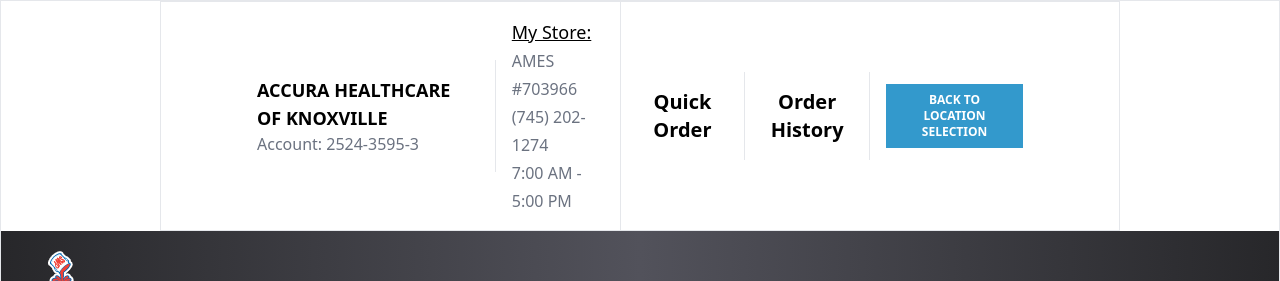
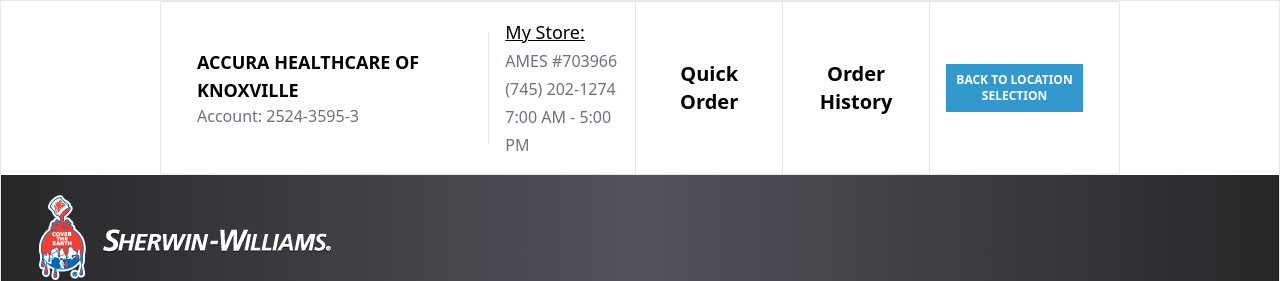
Before and after one commit to kxc184/module-federation-app, a React (Vite) app in the folder packages/homepage/: page / in a window 1280 px wide. Shown: the top 281 px of the page. Built offline with nearby package versions, Linux system fonts and the light colour scheme.

Commit message:
footer and header style changes

```diff
--- a/packages/homepage/src/App.tsx
+++ b/packages/homepage/src/App.tsx
@@ -9,7 +9,7 @@
   return (
     <main className=" border border-solid mx-auto">
       <nav className="container mx-auto flex justify-center">
-        <ul className="px-20 flex place-content-evenly items-center border border-solid text-xs w-[75vw] ">
+        <ul className="px-5 flex place-content-evenly items-center border border-solid text-xs w-[75vw] ">
           <li className=" p-4 border-r border-solid flex-col  w-[13.2vw]bg-red-300">
             <p className="text-lg font-semibold">
               ACCURA HEALTHCARE OF KNOXVILLE
@@ -26,14 +26,14 @@
               </span>
             </a>
           </li>
-          <li className=" p-4 border-r border-solid text-center text-xl font-semibold  w-[13.2vw]">
+          <li className=" h-full flex items-center justify-center p-4 border-r border-solid text-center text-xl font-semibold  w-[13.2vw]">
             <a href="#">Quick Order</a>
           </li>
-          <li className=" p-4 border-r border-solid text-center text-xl font-semibold  w-[13.2vw]">
+          <li className="h-full flex items-center justify-center  p-4 border-r border-solid text-center text-xl font-semibold  w-[13.2vw]">
             <a href="#">Order History</a>
           </li>
-          <li className="ml-auto p-4 w-[13.2vw]  flex justify-center">
-            <button className="px-8 py-2 bg-[#39c] w-64 text-white uppercase text-md font-bold ">
+          <li className="ml-auto p-4 w-[13.2vw] flex items-center justify-center ">
+            <button className="py-2 bg-[#39c] w-64 text-white uppercase text-md font-bold ">
               Back to location selection
             </button>
           </li>
@@ -68,10 +68,10 @@
             <p className="text-white text-semibold">$0.00</p>
           </li>
         </ul>
-        <section className="container mx-auto bg-red-500 h-[865px] w-9/12 absolute bottom-0 right-0">
+        <section className="container mx-auto bg-gray-300 h-[865px] w-9/12 absolute bottom-0 right-0">
           <div className="h-full w-full relative none">
             <img
-              className="absolute top-0 right-0 w-full"
+              className=" absolute top-[99px] w-full"
               src="https://sherwin-ebus-ucm-production-s3.s3.us-east-2.amazonaws.com/content_images/store_image_punchout_atf.jpeg"
             ></img>
             <OrderHistory />
@@ -86,8 +86,12 @@
                 <img className="mb-5" src={WaterMark} />
                 For special assistance contact your servicing store or call{" "}
                 <br />
-                <p className="text-blue-400 inline"> 844-552-7579</p> or email
-                <p className="text-blue-400 inline">
+                <p className="text-blue-400 inline hover:cursor-pointer">
+                  {" "}
+                  844-552-7579
+                </p>{" "}
+                or email
+                <p className="text-blue-400 inline hover:cursor-pointer">
                   {" "}
                   punchout@sherwin-williams.com
                 </p>
@@ -104,7 +108,7 @@
                 <li>P3P Policy </li>
                 <li>Accessibility Statement</li>
                 <li>Terms Of Use</li>
-                <li>Di Not Sell or Share My Personal Information</li>
+                <li>Do Not Sell or Share My Personal Information</li>
               </ul>
             </li>
             <li className="w-1/3 mt-5 text-gray-600">
--- a/packages/homepage/src/components/OrderHistory.tsx
+++ b/packages/homepage/src/components/OrderHistory.tsx
@@ -7,7 +7,7 @@
     console.log(historyLength);
   }, [historyLength]);
   return (
-    <div className="container mx-auto h-1/4 w-400px absolute bottom-0 bg-white shadow-lg">
+    <div className="container mx-auto h-1/4 w-400px absolute bottom-0 bg-white shadow-2xl">
       <div className="h-1/3 bg-gray-400 flex flex-row items-center shadow-md">
         <p className="font-bold text-xl px-10 text-gray-700 w-56 ">
           Order History
@@ -33,7 +33,7 @@
           disabled={historyLength === ""}
           className="w-96 h-3/6 ml-12"
         >
-          <option selected disabled></option>
+          <option selected></option>
           <option value={1}>Order 1</option>
           <option value={2}>Order 2</option>
           <option value={3}>Order 3</option>
```
